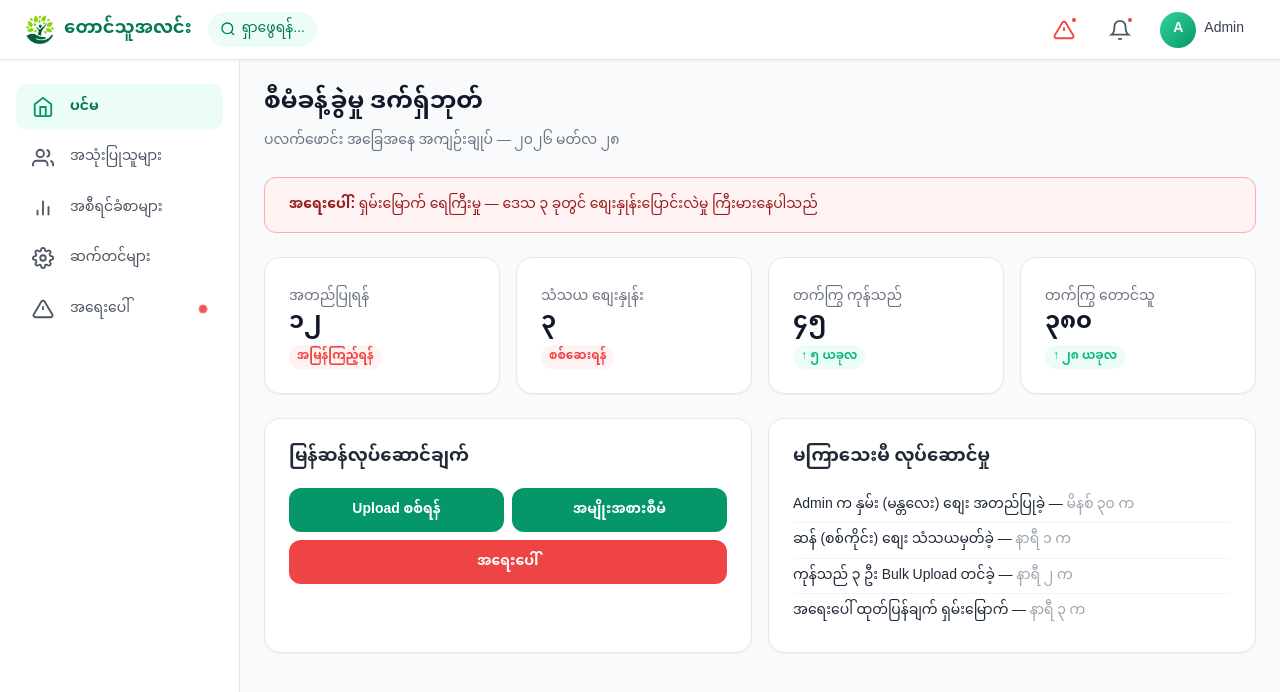
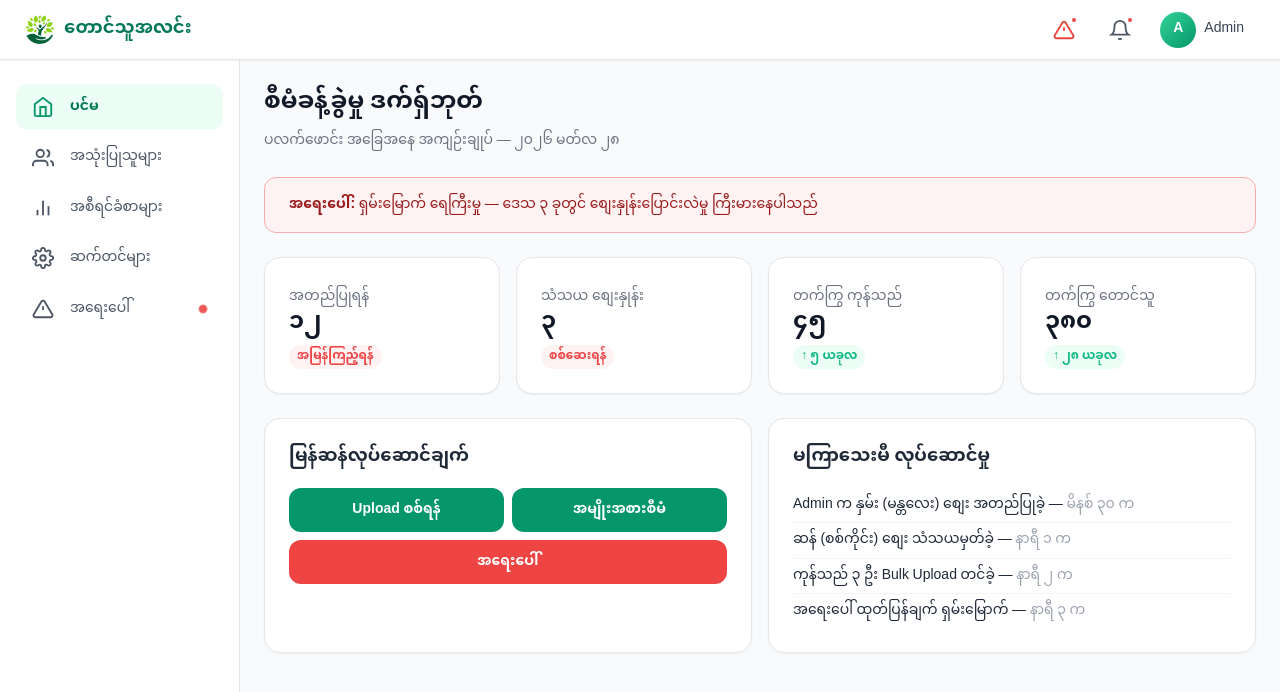
Before and after one commit to moepyaehein/taungthualinn, a Next.js app: page /admin in a window 1280 px wide. Shown: the top 692 px of the page. Built offline with nearby package versions, Linux system fonts and the light colour scheme.

Commit message:
feat(admin): hide search/location bar from admin topbar

```diff
--- a/src/app/components/Topbar.tsx
+++ b/src/app/components/Topbar.tsx
@@ -22,14 +22,12 @@ export default function Topbar({ role = 'farmer', userName, userInitial, locatio
           <Image src="/logo.png" alt="TaungThu Alin" width={32} height={32} style={{ objectFit: 'contain' }} />
           တောင်သူအလင်း
         </Link>
-        <div className="topbar-location">
-          {role === 'admin' ? (
-            <svg viewBox="0 0 24 24" fill="none" stroke="currentColor" strokeWidth="2"><circle cx="11" cy="11" r="8" /><line x1="21" y1="21" x2="16.65" y2="16.65" /></svg>
-          ) : (
+        {role !== 'admin' && (
+          <div className="topbar-location">
             <svg viewBox="0 0 24 24" fill="none" stroke="currentColor" strokeWidth="2"><path d="M21 10c0 7-9 13-9 13s-9-6-9-13a9 9 0 0118 0z" /><circle cx="12" cy="10" r="3" /></svg>
-          )}
-          <span>{locationText}</span>
-        </div>
+            <span>{locationText}</span>
+          </div>
+        )}
       </div>
       <div className="topbar-right">
         {role === 'admin' && (
```
